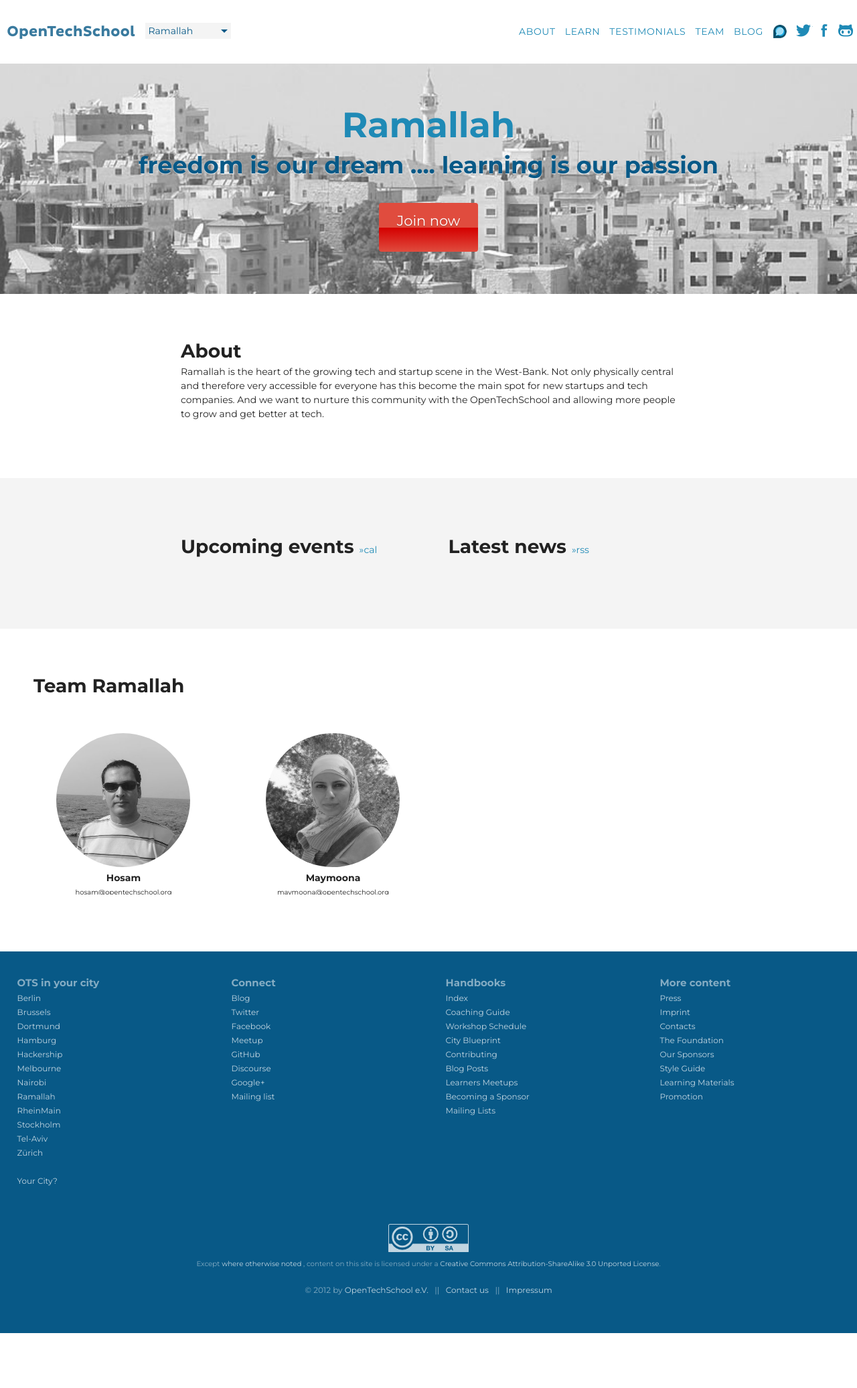
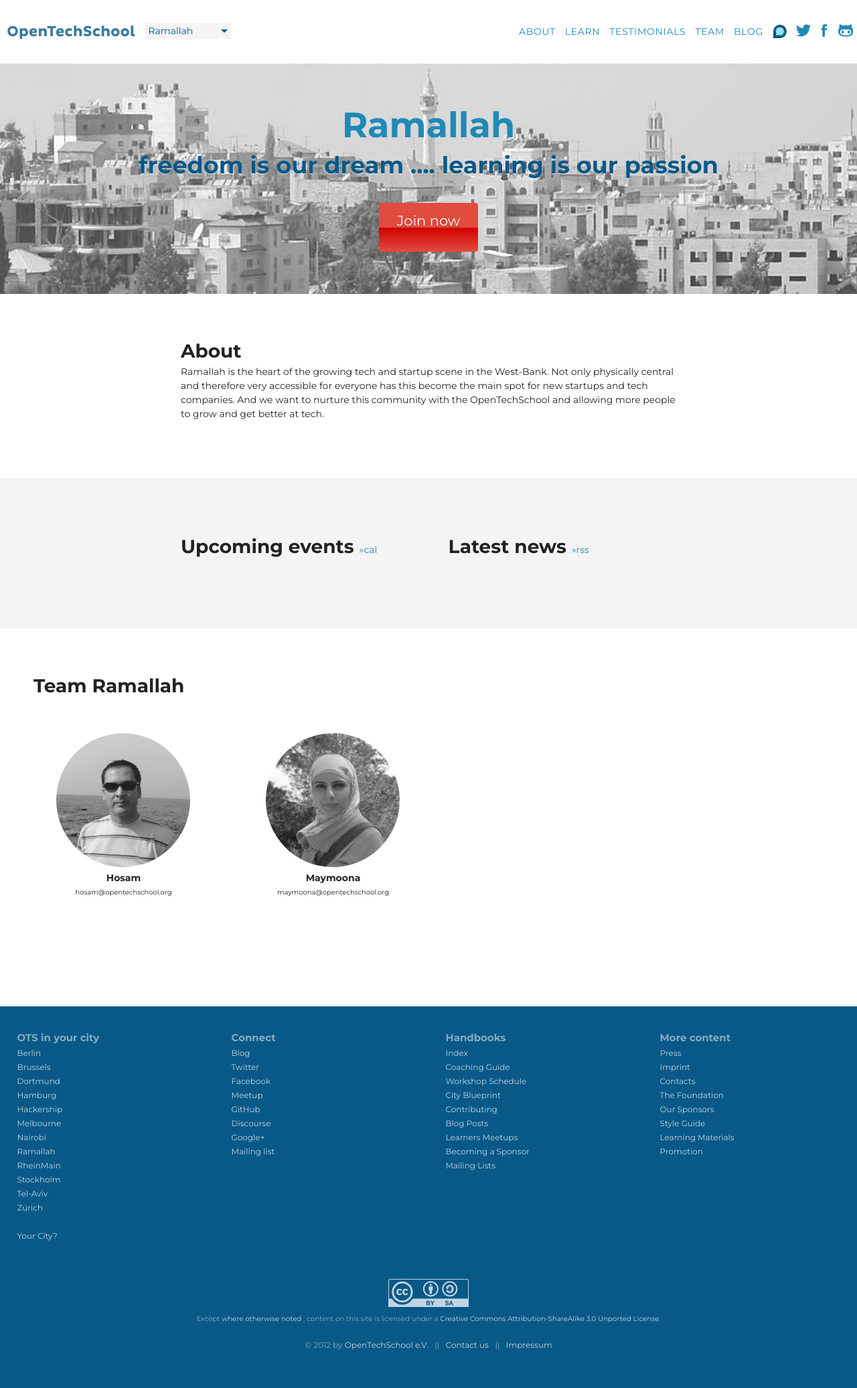
Before and after one commit to OpenTechSchool/www.opentechschool.org, a Jekyll site: the page built from ramallah/index.md, in a window 1280 px wide. Shown: the whole page at 67% size. Built offline with Jekyll 4.4.1, drawn with Linux system fonts in a browser that asks for light colours; nearby versions of some CDN libraries; before the commit the page ends 1991 px from its top, so only the background shows below that.

Commit message:
Use `Minimum Dimensions' mixin from compass.

```diff
--- a/sass/imports/_main.scss
+++ b/sass/imports/_main.scss
@@ -1,6 +1,8 @@
 /* ========================================== */
 /* ! Shared styles, OTS branding */
 /* ========================================== */
+
+@import "compass/utilities/general/min";
 
 body {
   margin: 0;
@@ -382,13 +384,10 @@
 /* List of OTS members, extends float list. Includes image and links. */
 .team_list {
   > li {
-  min-height: 8em;
-  height:auto !important;
-  height: 8em;
-  text-align: center;
+    @include min-height(8em);
+    text-align: center;
     &.member {
-          height: 240px !important;
-          min-height: 240px;
+      @include min-height(240px);
     }
   }
   > li.join {
@@ -430,9 +429,7 @@
   }
   p {
     font-size: .714em;
-    min-height: 6em;
-    height:auto !important;
-    height: 6em;
+    @include min-height(6em);
   }
 }
 
@@ -582,9 +579,7 @@
   // color: #FFF;
   position: relative;
   width: 100%;
-  min-height: 400px;
-  height:auto !important;
-  height: 400px;
+  @include min-height(400px);
   header {
     overflow: hidden;
   }
--- a/stylesheets/screen.css
+++ b/stylesheets/screen.css
@@ -157,7 +157,7 @@
 
 /* List of OTS members, extends float list. Includes image and links. */
 .team_list > li { min-height: 8em; height: auto !important; height: 8em; text-align: center; }
-.team_list > li.member { height: 220px !important; min-height: 220px; }
+.team_list > li.member { min-height: 240px; height: auto !important; height: 240px; }
 .team_list > li.join div { display: inline-block; border: 5px solid #eee; border-radius: 100%; width: 190px; height: 190px; position: relative; }
 .team_list > li.join div form { position: absolute; top: 50%; margin-top: -13px; font-size: 90%; }
 .team_list > li.join div form input.subscribe_email { width: 180px; height: 22px; padding: 2px; margin-bottom: 3px; border: 1px solid gray; }
```
